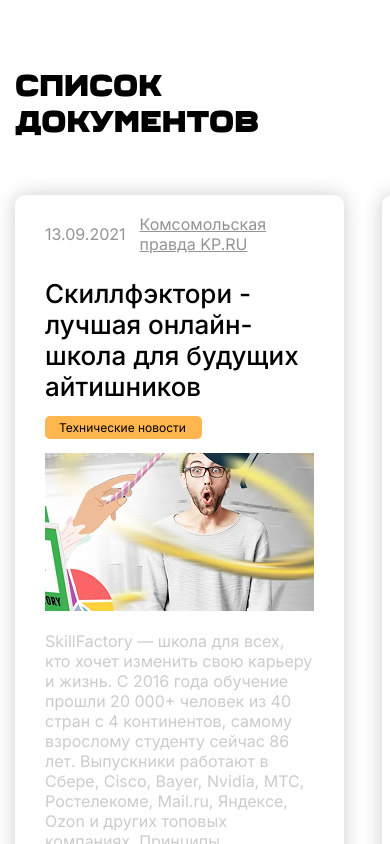
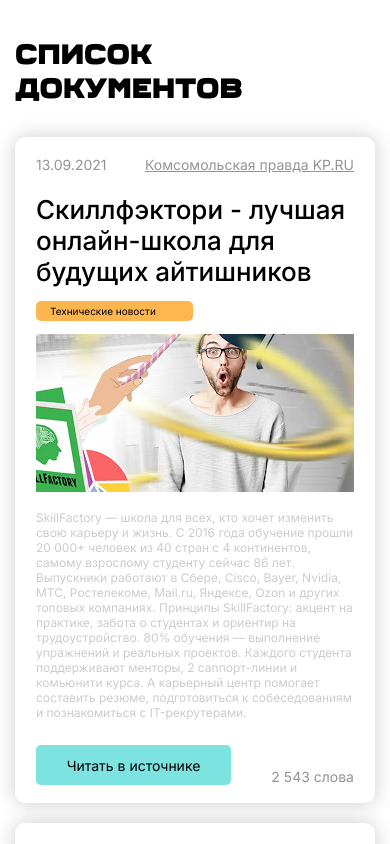
Before and after one commit to LiliiaGalkina/Scan, a React (Vite) app: page /result in a window 390 px wide. Shown: the part 1000-1844 px from the top of the page. Built offline with nearby package versions, Linux system fonts and the light colour scheme.

Commit message:
карточка документа с адаптивом без логики

```diff
--- a/src/components/Main/MainPage/Result/Result.tsx
+++ b/src/components/Main/MainPage/Result/Result.tsx
@@ -6,8 +6,6 @@
 import loader from "../../../Header/img/loader.png";
 import Histograms from "./Histograms";
 import DocumentItem from "./DocumentItem";
-
-
 
 interface IHistogramsItem {
   period: string;
@@ -41,7 +39,7 @@
         method: "POST",
         headers: {
           "Content-Type": "application/json",
-			"Accept": "application/json",
+          Accept: "application/json",
           Authorization: `Bearer ${localStorage.getItem("accessToken")}`,
         },
         body: JSON.stringify(searchParams),
@@ -102,7 +100,6 @@
       setDocumentsItems(documentsData);
 
       console.log(documentsData);
-
     } catch (e: any) {
       console.log("Ошибка выполнения запроса данных с сервера", e.message);
       setIsError(true);
@@ -167,6 +164,11 @@
               <DocumentItem />
               <DocumentItem />
             </div>
+            <button
+              className={`${allstyles.button} ${style.buttonadddocuments}`}
+            >
+              Показать больше
+            </button>
           </section>
         </div>
       </div>
--- a/src/components/Main/MainPage/Result/documentitem.module.scss
+++ b/src/components/Main/MainPage/Result/documentitem.module.scss
@@ -9,15 +9,13 @@
 .info {
     margin-bottom: 2.4rem;
     display: flex;
+    gap: 1.4rem;
     align-items: center;
     font-size: 1.6rem;
     letter-spacing: 3%;
     color: #949494;
 }
 
-.date {
-    margin-right: 1.4rem;
-}
 
 .link {
     text-decoration: underline;
@@ -86,3 +84,63 @@
     color: #949494;
     letter-spacing: 2%;
 }
+
+@media (max-width: 1024px) {
+    .info {
+        flex-direction: column;
+        align-items: start;
+    }
+
+    .documentfooter {
+        flex-direction: column-reverse;
+        align-items: start;
+        gap: 2rem;
+    }
+}
+
+@media (max-width: 768px) {
+    .document {
+         padding: 1.9rem 2.1rem 1.8rem;
+    }
+    .info {
+        margin-bottom: 2.1rem;
+        flex-direction: row;
+        justify-content: space-between;
+        font-size: 1.4rem;
+    }
+
+    .documenttitle {
+        margin-bottom: 2rem;
+        font-size: 1.9rem;
+    }
+
+    .category {
+        margin-bottom: 1.3rem;
+        font-size: 1rem;
+    }
+
+    .image {
+      margin-bottom: 1.8rem;
+    }
+
+    .text {
+        margin-bottom: 2.5rem;
+        font-size: 1.2rem;
+    }
+
+    .documentfooter {
+        flex-direction: row;
+        justify-content: space-between;
+        align-items: end;
+    }
+
+    .documentbutton {
+        width: 19.5rem;
+        height: 4.07rem;
+        font-size: 1.4rem;
+    }
+
+    .countwords {
+        font-size: 1.4rem;
+    }
+}
--- a/src/components/Main/MainPage/Result/result.module.scss
+++ b/src/components/Main/MainPage/Result/result.module.scss
@@ -134,13 +134,13 @@
   transform: rotateY(180deg);
   opacity: 0.7;
   transition: all 0.5s ease;
-   &:hover {
+  &:hover {
     opacity: 1;
   }
 }
 
 .histogramsmobile {
-    display: none;
+  display: none;
 }
 
 /*documents*/
@@ -155,9 +155,27 @@
 }
 
 .documentsitems {
+  margin-bottom: 3.8rem;
   display: grid;
   grid-template-columns: repeat(2, 1fr);
   gap: 3.8rem;
+}
+
+.buttonadddocuments {
+  margin: 0 auto;
+  width: 30.5rem;
+  height: 5.9rem;
+  border-radius: 0.5rem;
+  font-size: 2.2rem;
+  font-weight: 500;
+  letter-spacing: 4%;
+  background-color: #5970FF;
+  color: #ffffff;
+  transition: all 0.5s ease;
+
+  &:hover {
+    background-color: #404faf;
+  }
 }
 
 @keyframes rot {
@@ -231,6 +249,28 @@
   .resulterror {
     font-size: 2.6rem;
   }
+
+  .documents {
+    padding: 2.4rem 0 5.7rem;
+  }
+
+  .documentstitle {
+  margin-bottom: 3.4rem;
+  font-size: 2.8rem;
+}
+
+.documentsitems {
+  margin-bottom: 3.6rem;
+  grid-template-columns: 1fr;
+  gap: 2rem;
+}
+
+.buttonadddocuments {
+  width: 33.5rem;
+  font-size: 2rem;
+  letter-spacing: 3%;
+}
+
 }
 
 @media (max-width: 480px) {
```
Lines whose indentation alone changed are shown as unchanged.
